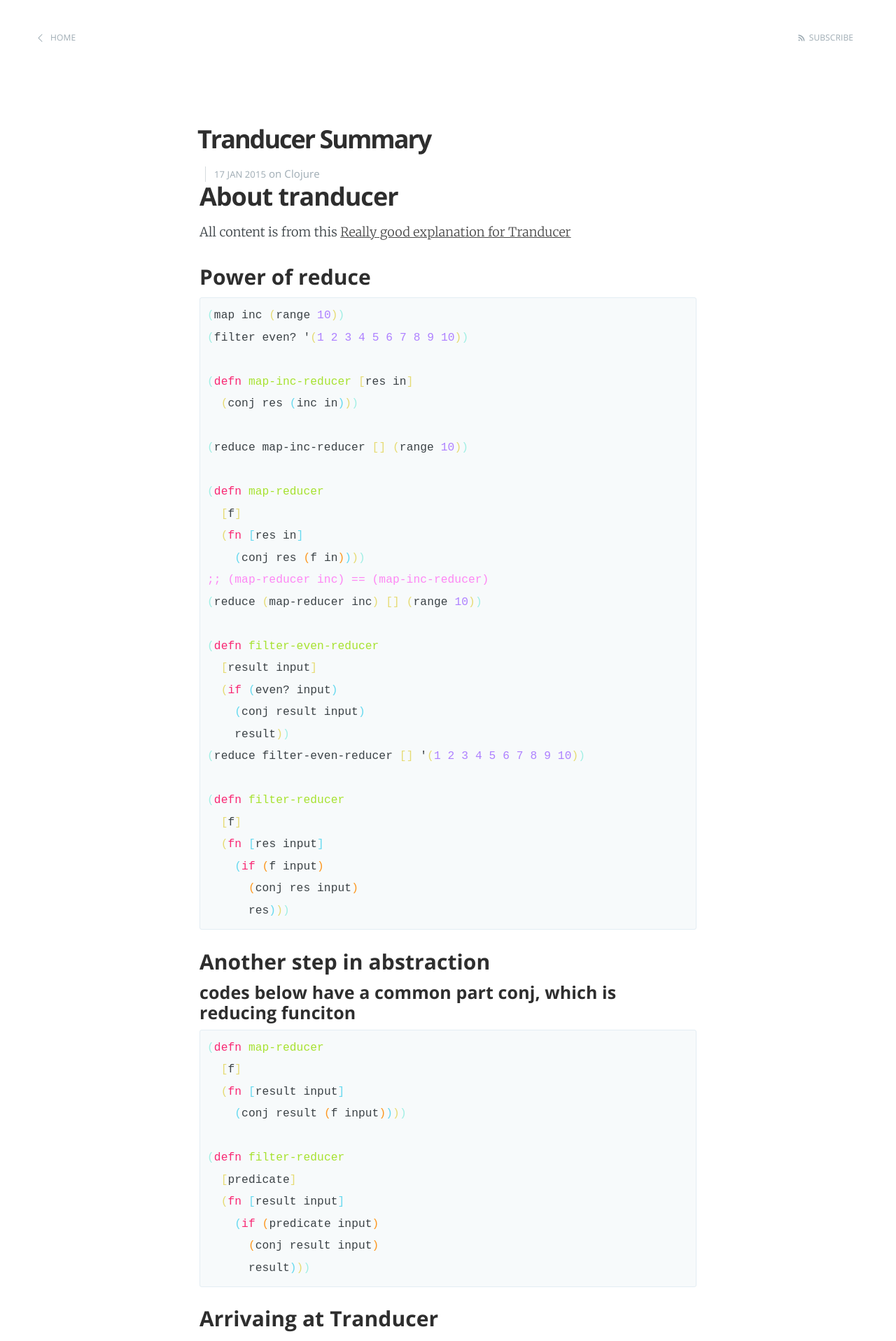
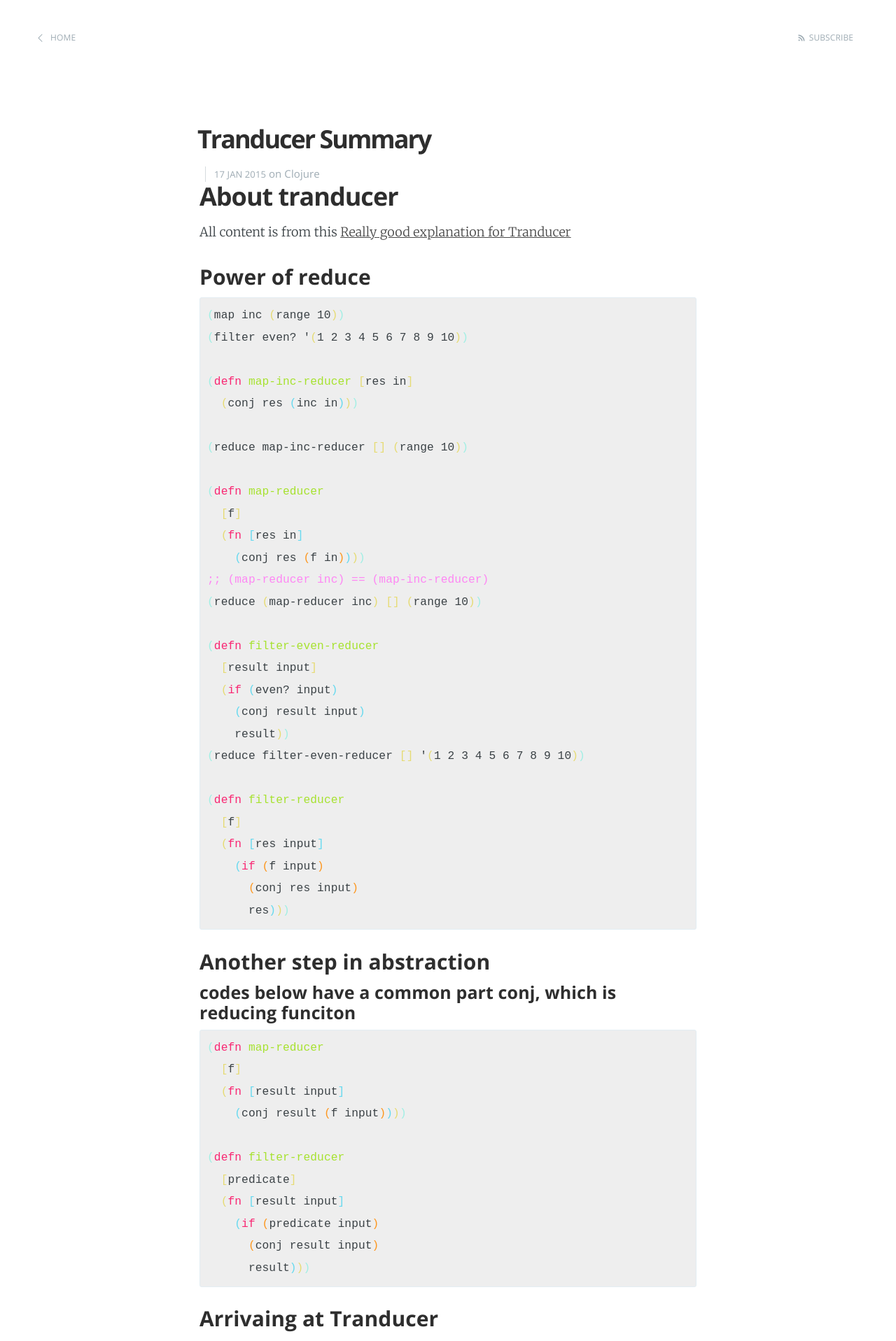
Before and after one commit to hanmoi-choi/hanmoi-choi.github.io, a Jekyll site: the page built from _posts/2015-01-17-tranducer-summorize-and-exercise.html, in a window 1280 px wide. Shown: the top 1917 px of the page at 70% size. Built offline with Jekyll 4.4.1, drawn with Linux system fonts in a browser that asks for light colours; nearby versions of some CDN libraries; Markdown is read by kramdown in place of the engine named in the settings; some of the changed text lies outside the part shown.

Commit message:
new blog

```diff
--- a/_layouts/default.html
+++ b/_layouts/default.html
@@ -15,7 +15,6 @@
     <link rel="stylesheet" type="text/css" href="//fonts.googleapis.com/css?family=Merriweather:300,700,700italic,300italic|Open+Sans:700,400" />
     <!-- Customisation  -->
     <link rel="stylesheet" type="text/css" href="/assets/css/main.css" />
-    <link rel="stylesheet" href="//cdnjs.cloudflare.com/ajax/libs/highlight.js/8.4/styles/default.min.css">
 
   </head>
   <body class="{% if page.post_class %}{{page.post_class}}{% else %}home-template{% endif %}">
@@ -34,8 +33,6 @@
     <script type="text/javascript" src="/assets/js/jquery-1.11.1.min.js"></script>
     <script type="text/javascript" src="/assets/js/jquery.fitvids.js"></script>
     <script type="text/javascript" src="/assets/js/index.js"></script>
-    <script src="//cdnjs.cloudflare.com/ajax/libs/highlight.js/8.4/highlight.min.js"></script>
-
     <!-- Google Analytics Tracking code -->
     <script type="text/javascript">
 
--- a/_posts/2015-01-17-tranducer-summorize-and-exercise.html
+++ b/_posts/2015-01-17-tranducer-summorize-and-exercise.html
@@ -22,27 +22,27 @@
 <div class="outline-text-3" id="text-1-1">
 <div class="org-src-container">
 
-<pre class="src src-clojure"><span style="color: #A1EFE4;">(</span>map inc <span style="color: #E6DB74;">(</span>range <span style="color: #AE81FF;">10</span><span style="color: #E6DB74;">)</span><span style="color: #A1EFE4;">)</span>
-<span style="color: #A1EFE4;">(</span>filter even? '<span style="color: #E6DB74;">(</span><span style="color: #AE81FF;">1</span> <span style="color: #AE81FF;">2</span> <span style="color: #AE81FF;">3</span> <span style="color: #AE81FF;">4</span> <span style="color: #AE81FF;">5</span> <span style="color: #AE81FF;">6</span> <span style="color: #AE81FF;">7</span> <span style="color: #AE81FF;">8</span> <span style="color: #AE81FF;">9</span> <span style="color: #AE81FF;">10</span><span style="color: #E6DB74;">)</span><span style="color: #A1EFE4;">)</span>
+<pre class="src src-clojure"><span style="color: #A1EFE4;">(</span>map inc <span style="color: #E6DB74;">(</span>range 10<span style="color: #E6DB74;">)</span><span style="color: #A1EFE4;">)</span>
+<span style="color: #A1EFE4;">(</span>filter even? '<span style="color: #E6DB74;">(</span>1 2 3 4 5 6 7 8 9 10<span style="color: #E6DB74;">)</span><span style="color: #A1EFE4;">)</span>
 
 <span style="color: #A1EFE4;">(</span><span style="color: #F92672;">defn</span> <span style="color: #A6E22E;">map-inc-reducer</span> <span style="color: #E6DB74;">[</span>res in<span style="color: #E6DB74;">]</span>
   <span style="color: #E6DB74;">(</span>conj res <span style="color: #66D9EF;">(</span>inc in<span style="color: #66D9EF;">)</span><span style="color: #E6DB74;">)</span><span style="color: #A1EFE4;">)</span>
 
-<span style="color: #A1EFE4;">(</span>reduce map-inc-reducer <span style="color: #E6DB74;">[]</span> <span style="color: #E6DB74;">(</span>range <span style="color: #AE81FF;">10</span><span style="color: #E6DB74;">)</span><span style="color: #A1EFE4;">)</span>
+<span style="color: #A1EFE4;">(</span>reduce map-inc-reducer <span style="color: #E6DB74;">[]</span> <span style="color: #E6DB74;">(</span>range 10<span style="color: #E6DB74;">)</span><span style="color: #A1EFE4;">)</span>
 
 <span style="color: #A1EFE4;">(</span><span style="color: #F92672;">defn</span> <span style="color: #A6E22E;">map-reducer</span>
   <span style="color: #E6DB74;">[</span>f<span style="color: #E6DB74;">]</span>
   <span style="color: #E6DB74;">(</span><span style="color: #F92672;">fn</span> <span style="color: #66D9EF;">[</span>res in<span style="color: #66D9EF;">]</span>
     <span style="color: #66D9EF;">(</span>conj res <span style="color: #FD971F;">(</span>f in<span style="color: #FD971F;">)</span><span style="color: #66D9EF;">)</span><span style="color: #E6DB74;">)</span><span style="color: #A1EFE4;">)</span>
 <span style="color: #FE87F4;">;; </span><span style="color: #FE87F4;">(map-reducer inc) == (map-inc-reducer)</span>
-<span style="color: #A1EFE4;">(</span>reduce <span style="color: #E6DB74;">(</span>map-reducer inc<span style="color: #E6DB74;">)</span> <span style="color: #E6DB74;">[]</span> <span style="color: #E6DB74;">(</span>range <span style="color: #AE81FF;">10</span><span style="color: #E6DB74;">)</span><span style="color: #A1EFE4;">)</span>
+<span style="color: #A1EFE4;">(</span>reduce <span style="color: #E6DB74;">(</span>map-reducer inc<span style="color: #E6DB74;">)</span> <span style="color: #E6DB74;">[]</span> <span style="color: #E6DB74;">(</span>range 10<span style="color: #E6DB74;">)</span><span style="color: #A1EFE4;">)</span>
 
 <span style="color: #A1EFE4;">(</span><span style="color: #F92672;">defn</span> <span style="color: #A6E22E;">filter-even-reducer</span>
   <span style="color: #E6DB74;">[</span>result input<span style="color: #E6DB74;">]</span>
   <span style="color: #E6DB74;">(</span><span style="color: #F92672;">if</span> <span style="color: #66D9EF;">(</span>even? input<span style="color: #66D9EF;">)</span>
     <span style="color: #66D9EF;">(</span>conj result input<span style="color: #66D9EF;">)</span>
     result<span style="color: #E6DB74;">)</span><span style="color: #A1EFE4;">)</span>
-<span style="color: #A1EFE4;">(</span>reduce filter-even-reducer <span style="color: #E6DB74;">[]</span> '<span style="color: #E6DB74;">(</span><span style="color: #AE81FF;">1</span> <span style="color: #AE81FF;">2</span> <span style="color: #AE81FF;">3</span> <span style="color: #AE81FF;">4</span> <span style="color: #AE81FF;">5</span> <span style="color: #AE81FF;">6</span> <span style="color: #AE81FF;">7</span> <span style="color: #AE81FF;">8</span> <span style="color: #AE81FF;">9</span> <span style="color: #AE81FF;">10</span><span style="color: #E6DB74;">)</span><span style="color: #A1EFE4;">)</span>
+<span style="color: #A1EFE4;">(</span>reduce filter-even-reducer <span style="color: #E6DB74;">[]</span> '<span style="color: #E6DB74;">(</span>1 2 3 4 5 6 7 8 9 10<span style="color: #E6DB74;">)</span><span style="color: #A1EFE4;">)</span>
 
 <span style="color: #A1EFE4;">(</span><span style="color: #F92672;">defn</span> <span style="color: #A6E22E;">filter-reducer</span>
   <span style="color: #E6DB74;">[</span>f<span style="color: #E6DB74;">]</span>
@@ -169,19 +169,19 @@
 <span style="color: #A1EFE4;">(</span><span style="color: #F92672;">def</span> <span style="color: #FD971F;">xform</span>
   <span style="color: #E6DB74;">(</span>comp
     <span style="color: #66D9EF;">(</span>filter even?<span style="color: #66D9EF;">)</span>
-    <span style="color: #66D9EF;">(</span>filter #<span style="color: #FD971F;">(</span>&lt; <span style="color: #FD971F;">%</span> <span style="color: #AE81FF;">10</span><span style="color: #FD971F;">)</span><span style="color: #66D9EF;">)</span>
+    <span style="color: #66D9EF;">(</span>filter #<span style="color: #FD971F;">(</span>&lt; <span style="color: #FD971F;">%</span> 10<span style="color: #FD971F;">)</span><span style="color: #66D9EF;">)</span>
     <span style="color: #66D9EF;">(</span>map square<span style="color: #66D9EF;">)</span>
     <span style="color: #66D9EF;">(</span>map inc<span style="color: #66D9EF;">)</span><span style="color: #E6DB74;">)</span><span style="color: #A1EFE4;">)</span>
 
-<span style="color: #A1EFE4;">(</span><span style="color: #F92672;">def</span> <span style="color: #FD971F;">my-chan</span> <span style="color: #E6DB74;">(</span><span style="color: #66D9EF;">async</span>/chan <span style="color: #AE81FF;">1</span> xform<span style="color: #E6DB74;">)</span><span style="color: #A1EFE4;">)</span>
+<span style="color: #A1EFE4;">(</span><span style="color: #F92672;">def</span> <span style="color: #FD971F;">my-chan</span> <span style="color: #E6DB74;">(</span><span style="color: #66D9EF;">async</span>/chan 1 xform<span style="color: #E6DB74;">)</span><span style="color: #A1EFE4;">)</span>
 
 <span style="color: #FE87F4;">; </span><span style="color: #FE87F4;">Waiting for an item to print...</span>
 <span style="color: #A1EFE4;">(</span><span style="color: #66D9EF;">async</span>/take! my-chan println<span style="color: #A1EFE4;">)</span>
 
-<span style="color: #A1EFE4;">(</span><span style="color: #66D9EF;">async</span>/put! my-chan <span style="color: #AE81FF;">3</span><span style="color: #A1EFE4;">)</span>
+<span style="color: #A1EFE4;">(</span><span style="color: #66D9EF;">async</span>/put! my-chan 3<span style="color: #A1EFE4;">)</span>
 <span style="color: #FE87F4;">; </span><span style="color: #FE87F4;">nothing printed to screen, since 3 is not even</span>
 
-<span style="color: #A1EFE4;">(</span><span style="color: #66D9EF;">async</span>/put! my-chan <span style="color: #AE81FF;">4</span><span style="color: #A1EFE4;">)</span>
+<span style="color: #A1EFE4;">(</span><span style="color: #66D9EF;">async</span>/put! my-chan 4<span style="color: #A1EFE4;">)</span>
 <span style="color: #FE87F4;">; </span><span style="color: #FE87F4;">"17" printed to screen, since 4 is even and less than 10</span>
 </pre>
 </div>
--- a/_posts/2015-01-18-intro-to-csp.html
+++ b/_posts/2015-01-18-intro-to-csp.html
@@ -7,6 +7,7 @@
 tags:
     - [CSP, Clojure]
 ---
+
 <div id="outline-container-sec-1" class="outline-2">
 <h2 id="sec-1">This is a introduction of the basic concept of CSP and how to use it in Clojure</h2>
 <div class="outline-text-2" id="text-1">
@@ -35,7 +36,7 @@
 </div>
 
 <div id="outline-container-sec-1-2" class="outline-3">
-<h3 id="sec-1-2">About `-&gt;` macro</h3>
+<h3 id="sec-1-2">About <b>-&gt;</b> macro</h3>
 <div class="outline-text-3" id="text-1-2">
 <p>
 threads the expr through the forms. Inserts x as the second item in the first form, making a list of it if it is not a list already.
@@ -52,6 +53,7 @@
 </div>
 </div>
 </div>
+
 
 <div id="outline-container-sec-1-3" class="outline-3">
 <h3 id="sec-1-3">CSP consists os two elements</h3>
--- a/assets/css/screen.css
+++ b/assets/css/screen.css
@@ -309,7 +309,7 @@
     display: inline-block;
     margin: 0.8em 0 0.8em 1.5em;
     font-size: 0.9em;
-    color: #CCC;
+    color: #CCCCCC;
 }
 
 blockquote small:before { content: "\2014 \00A0"; }
@@ -345,7 +345,7 @@
     font-size: 0.9em;
     white-space: pre;
     overflow: auto;
-    background: #F7FAFB;
+    background: #eee;
     border-radius: 3px;
 }
 
@@ -362,8 +362,8 @@
     display: inline-block;
     margin-bottom: 0.4em;
     padding: 1px 8px;
-    border: #CCC 1px solid;
-    color: #666;
+    border: #CCCCCC 1px solid;
+    color: #666666;
     text-shadow: #FFF 0 1px 0;
     font-size: 0.9em;
     font-weight: 700;
--- a/sitemap.html
+++ b/sitemap.html
@@ -7,6 +7,8 @@
 </li>
 <li><a href="_posts/2015-01-17-tranducer-summorize-and-exercise.html">2015-01-17-tranducer-summorize-and-exercise</a>
 </li>
+<li><a href="_posts/2015-01-18-core-async-e1.html">2015-01-18-core-async-e1</a>
+</li>
 <li><a href="_posts/2015-01-18-intro-to-csp.html">2015-01-18-intro-to-csp</a>
 </li>
 </ul>
```
Also changed, not shown: _posts/2015-01-18-core-async-e1.html (added, +100 -0 lines).
